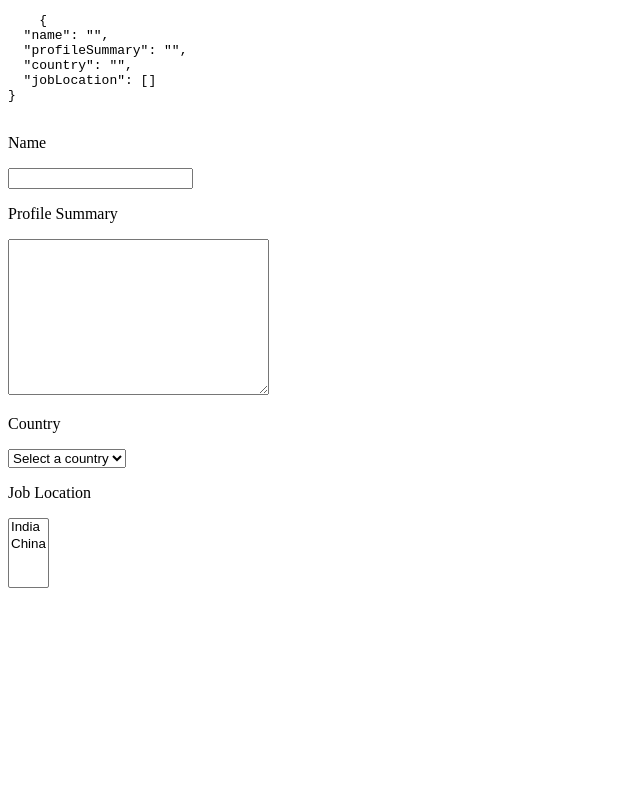
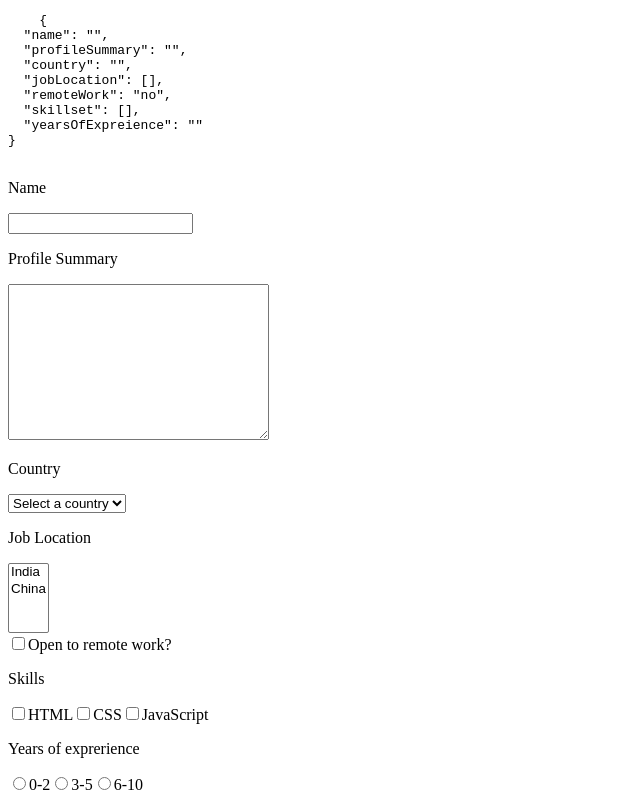
Before and after one commit to milan-sony/learn_vue.js, a Vue app: page / in a window 1280 px wide. Shown: the whole page, without its empty margins (0-640 px from the left). Built offline with nearby package versions, Linux system fonts and the light colour scheme.

Commit message:
v-model and form handling

```diff
--- a/src/App.vue
+++ b/src/App.vue
@@ -33,6 +33,25 @@
       </select>
     </div>
 
+    <div>
+      <input type="checkbox" id="remotework" v-model="formValue.remoteWork" true-value = 'yes' false-value = 'no'>
+      <span>Open to remote work?</span>
+    </div>
+
+    <div>
+      <p>Skills</p>
+      <input type="checkbox" id="html" value="html" v-model="formValue.skillset"><span>HTML</span>
+      <input type="checkbox" id="css" value="css" v-model="formValue.skillset"><span>CSS</span>
+      <input type="checkbox" id="javascript" value="javascript" v-model="formValue.skillset"><span>JavaScript</span>
+    </div>
+    <div>
+
+      <p>Years of exprerience</p>
+      <input type="radio" id="0-2" value="0-2" v-model="formValue.yearsOfExpreience"><span>0-2</span>
+      <input type="radio" id="3-5" value="3-5" v-model="formValue.yearsOfExpreience"><span>3-5</span>
+      <input type="radio" id="6-10" value="6-10" v-model="formValue.yearsOfExpreience"><span>6-10</span>
+    </div>
+
   </form>
 
 </template>
@@ -47,7 +66,10 @@ export default {
         name: '',
         profileSummary: '',
         country: '',
-        jobLocation: []
+        jobLocation: [],
+        remoteWork: 'no',
+        skillset: [],
+        yearsOfExpreience: ''
       }
     }
   },
@@ -58,4 +80,6 @@ export default {
 
 </script>
 
-<style></style>
+<style>
+
+</style>
```
